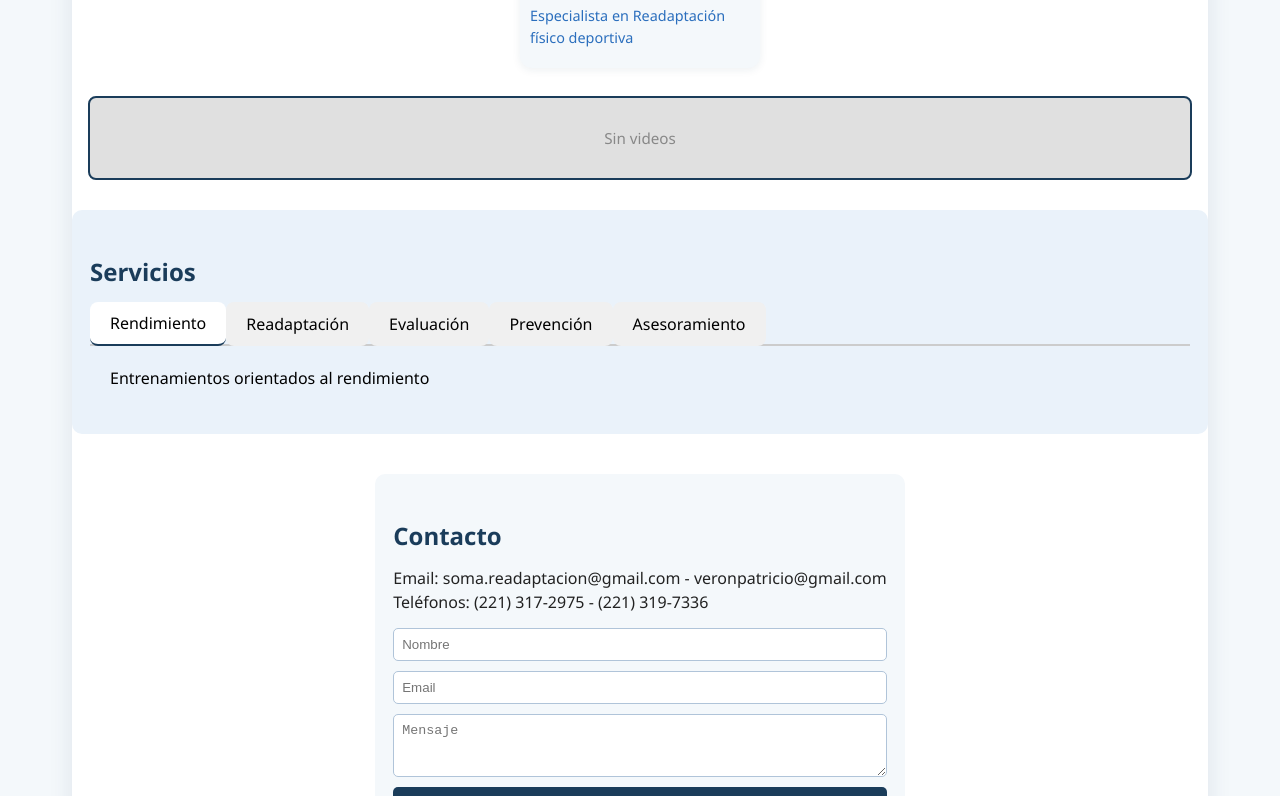
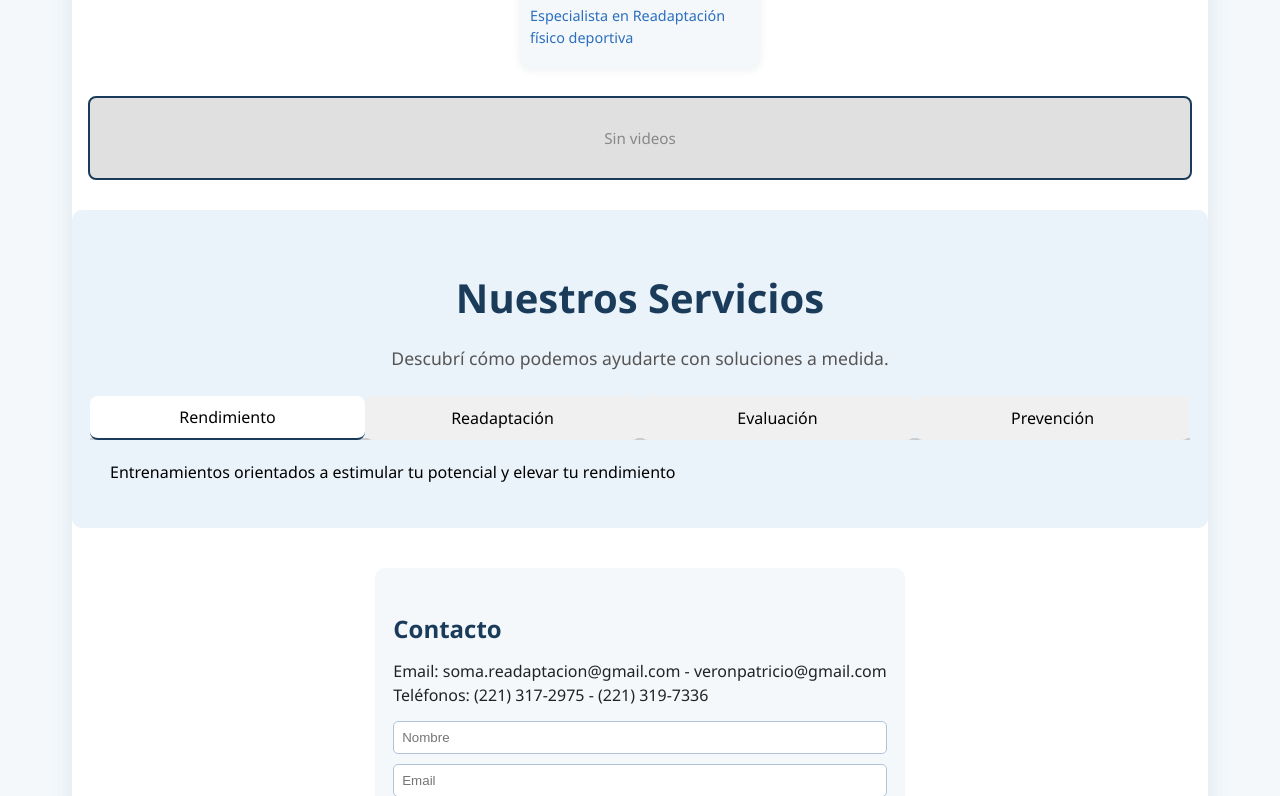
Before and after one commit to AdrianASambido/Consultorio_Veron, a React (Vite) app in the folder consultorio-veron/: page / in a window 1280 px wide. Shown: the part 899-1695 px from the top of the page. Built offline with nearby package versions, Linux system fonts and the light colour scheme.

Commit message:
Se agregaron servicios

```diff
--- a/consultorio-veron/src/components/Services.jsx
+++ b/consultorio-veron/src/components/Services.jsx
@@ -14,12 +14,21 @@ const Section = styled.section`
 const Title = styled.h2`
   color: #1a3c5a;
   margin-bottom: 12px;
+  text-align: center;
+  font-size: 2.5rem;
+`;
+
+const Subtitle = styled.p`
+  text-align: center;
+  margin-bottom: 24px;
+  font-size: 1.1rem;
+  color: #555;
 `;
 
 const services = [
   {
     title: 'Rendimiento',
-    content: 'Entrenamientos orientados al rendimiento',
+    content: 'Entrenamientos orientados a estimular tu potencial y elevar tu rendimiento ',
   },
   {
     title: 'Readaptación',
@@ -33,15 +42,12 @@ const services = [
     title: 'Prevención',
     content: 'Entrenamiento preventivo orientado a la salud',
   },
-  {
-    title: 'Asesoramiento',
-    content: 'Asesoramiento en actividad física',
-  },
 ];
 
 const Services = () => (
   <Section>
-    <Title>Servicios</Title>
+    <Title>Nuestros Servicios</Title>
+    <Subtitle>Descubrí cómo podemos ayudarte con soluciones a medida.</Subtitle>
     <Tabs items={services} />
   </Section>
 );
--- a/consultorio-veron/src/components/Tabs.jsx
+++ b/consultorio-veron/src/components/Tabs.jsx
@@ -7,10 +7,13 @@ const TabContainer = styled.div`
 
 const TabButtons = styled.div`
   display: flex;
+  justify-content: space-around;
   border-bottom: 2px solid #ccc;
 `;
 
 const TabButton = styled.button`
+  flex: 1;
+  text-align: center;
   padding: 10px 20px;
   border: none;
   background-color: ${props => (props.active ? '#fff' : '#f0f0f0')};
```
